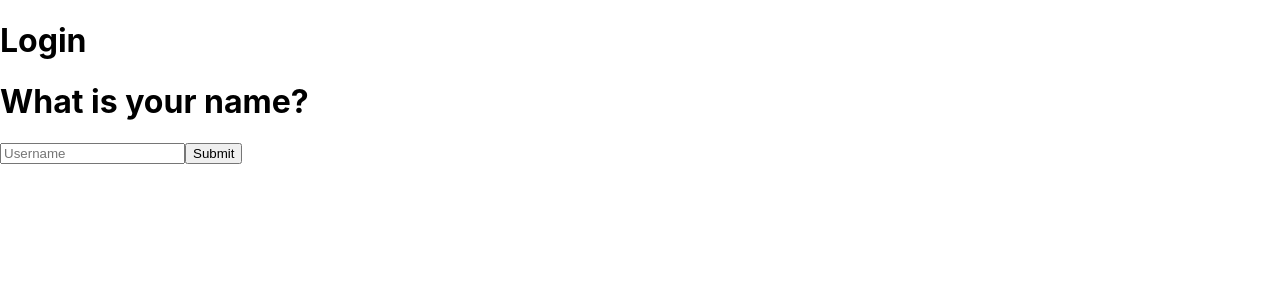
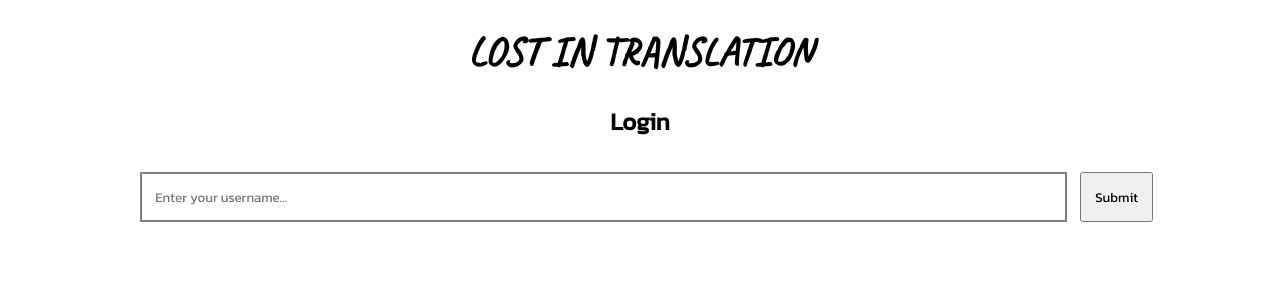
Before and after one commit to ctrl-alt-fenna/assignment-2, a React (Create React App) app: page / in a window 1280 px wide. Shown: the top 300 px of the page. Built offline with nearby package versions, Linux system fonts and the light colour scheme.

Commit message:
Changed CSS, updated Form

```diff
--- a/public/index.html
+++ b/public/index.html
@@ -23,7 +23,7 @@
       work correctly both with client-side routing and a non-root public URL.
       Learn how to configure a non-root public URL by running `npm run build`.
     -->
-    <title>React App</title>
+    <title>Lost in Translation</title>
   </head>
   <body>
     <noscript>You need to enable JavaScript to run this app.</noscript>
--- a/src/App.js
+++ b/src/App.js
@@ -11,6 +11,7 @@ function App() {
   return (
     <BrowserRouter>
       <div className="App">
+        <h1 id="title">Lost in Translation</h1>
         <Routes>
           <Route path="/" element={< Login/>} />
           <Route path="/translate" element={< Translate />} />
--- a/src/components/Login/LoginForm.jsx
+++ b/src/components/Login/LoginForm.jsx
@@ -57,11 +57,13 @@ function LoginForm() {
     })()
     return (
         <>
-        <h1>What is your name?</h1>
+        <h2>Login</h2>
             <form onSubmit={handleSubmit(handleonSubmit)}>
-                <input type="text" placeholder='Username' {...register("username",usernameConfig)} />
-                <button type="submit" disabled={loading}>Submit</button>
+                <input type="text" placeholder='Enter your username...' {...register("username",usernameConfig)} />
+                <button id="btn" type="submit" disabled={loading}>Submit</button>
+                { errorMessage }
                 {loading && <p>Logging in...</p>}
+                {apiError && <p>{apiError}</p>}
             </form>
         </>
     )
--- a/src/index.css
+++ b/src/index.css
@@ -1,13 +1,38 @@
-body {
+@import url('https://fonts.googleapis.com/css2?family=Caveat&family=Kanit&display=swap');
+* {
+  font-family: 'Kanit', sans-serif;
+}
+html, body, header, footer {
+  text-align: center;
+  padding: 0;
   margin: 0;
-  font-family: -apple-system, BlinkMacSystemFont, 'Segoe UI', 'Roboto', 'Oxygen',
-    'Ubuntu', 'Cantarell', 'Fira Sans', 'Droid Sans', 'Helvetica Neue',
-    sans-serif;
   -webkit-font-smoothing: antialiased;
   -moz-osx-font-smoothing: grayscale;
 }
-
+h1#title {
+  font-family: 'Caveat', serif;
+  text-transform: uppercase;
+  font-weight: bold;
+  font-size: 40px;
+}
+input{
+  padding: 1em;
+  width: 70%;
+  border: 2px solid grey;
+  margin: 1em;
+}
+#btn{
+  padding: 1em;
+}
+#btn:hover{
+  animation: fade-color 0.5s;
+}
 code {
   font-family: source-code-pro, Menlo, Monaco, Consolas, 'Courier New',
     monospace;
 }
+@keyframes fade-color {
+  0% {color: black}
+  50% {color: red}
+  100% {color: pink }
+}
--- a/src/utils/storage.js
+++ b/src/utils/storage.js
@@ -13,6 +13,5 @@ export const storageSave = (key, value) => {
 export const storageRead = (key) => {
     const data = localStorage.getItem(key)
     if (data) return JSON.parse(key)
-
     return null
 }
--- a/src/views/Login.jsx
+++ b/src/views/Login.jsx
@@ -3,7 +3,6 @@ import React from "react"
 const Login = () => {
   return (
       <>
-    <h1>Login</h1>
     <LoginForm/>
     </>
   )
```
